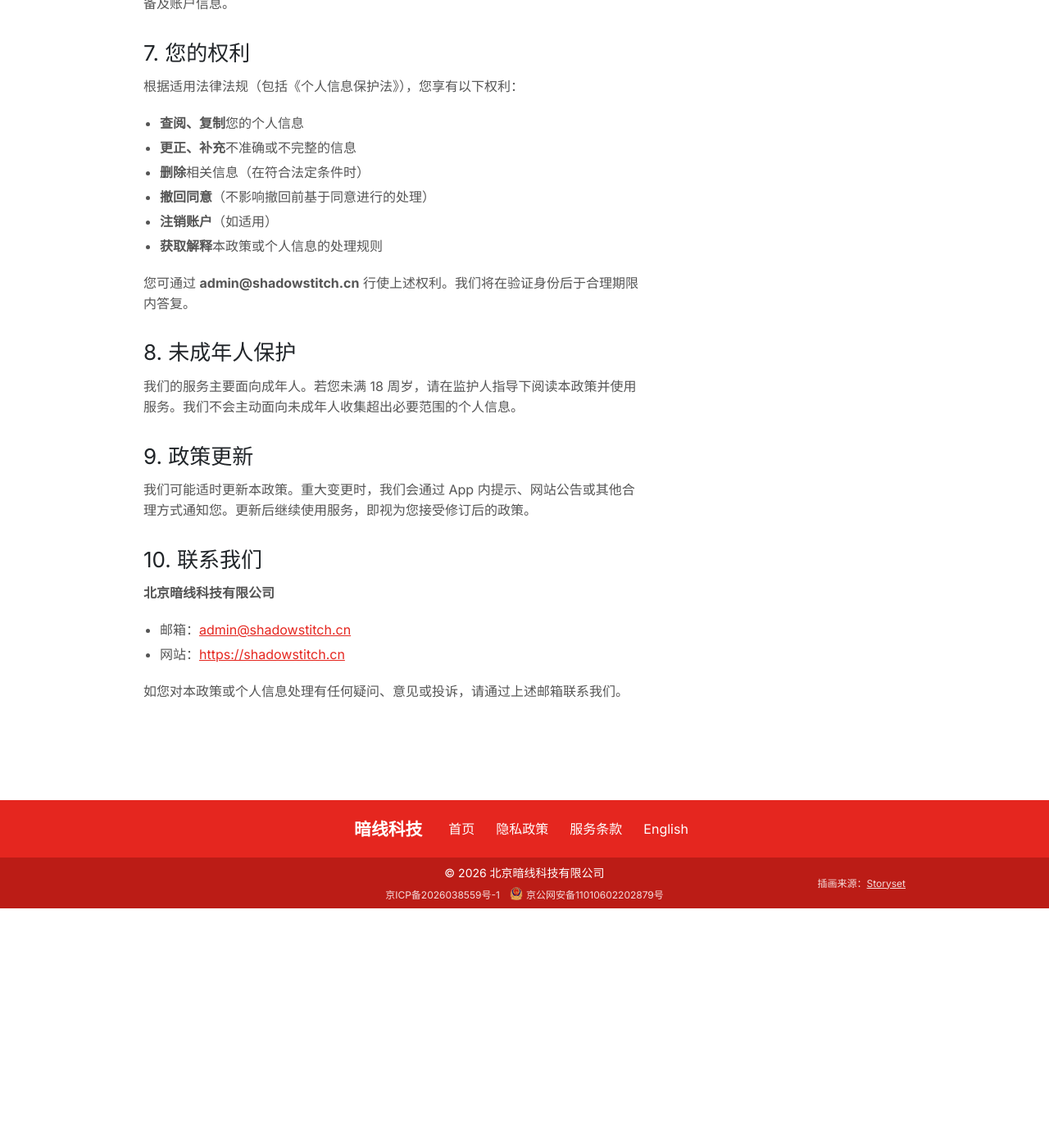
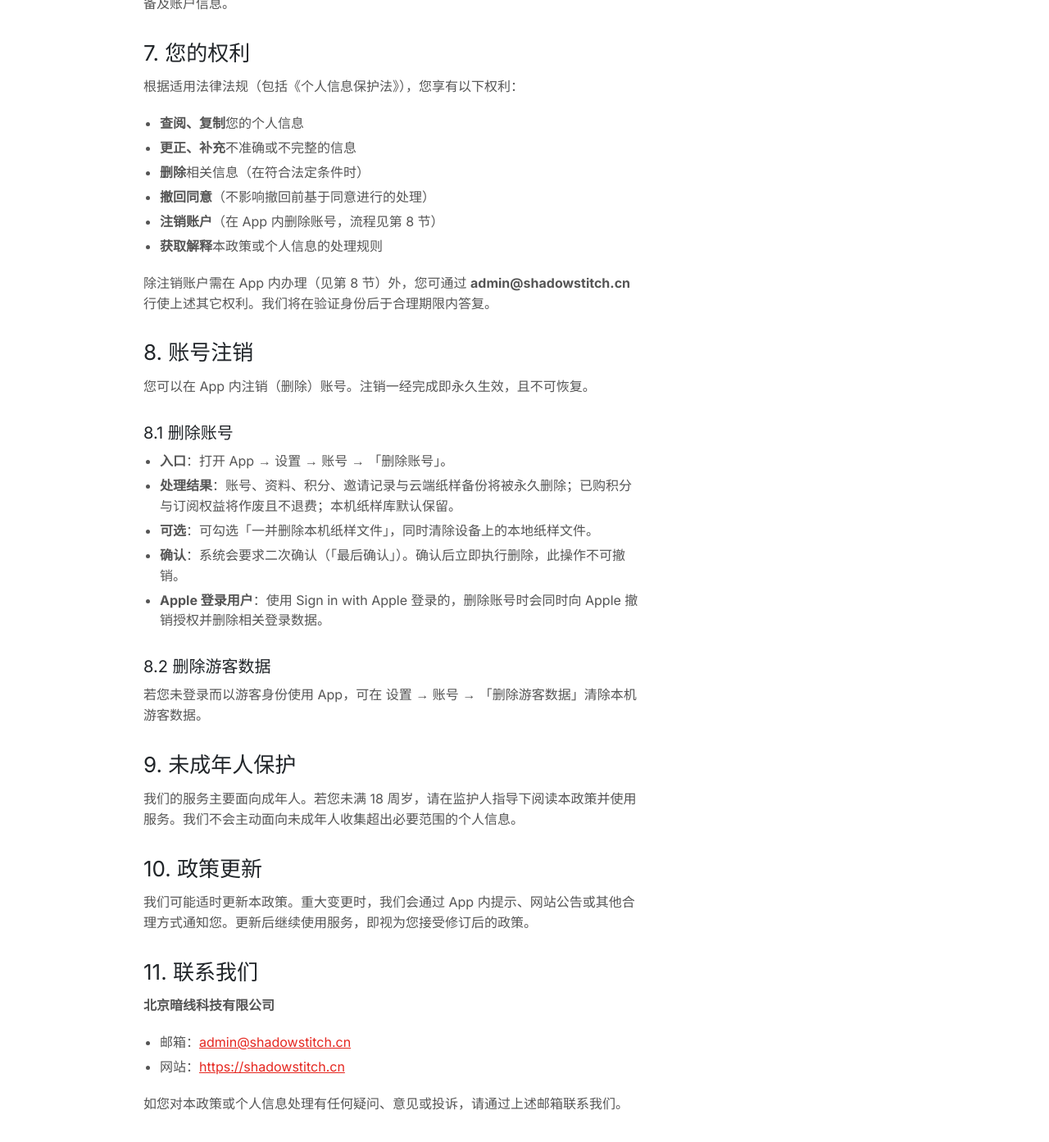
Before and after one commit to shadowstitchai/shadowstitchai.github.io, a Jekyll site: the page built from _pages/zh/coutto-privacypolicy.md, in a window 1280 px wide and 1400 px high, scrolled down 3020 px. Shown: the top 1393 px of the window at 82% size. Built offline with Jekyll 4.4.1, drawn with Linux system fonts in a browser that asks for light colours; before the commit the page ends 4128 px from its top, so only the background shows below that.

Commit message:
docs: add account deletion process to Coutto privacy policy

```diff
--- a/_pages/zh/coutto-privacypolicy.md
+++ b/_pages/zh/coutto-privacypolicy.md
@@ -98,20 +98,36 @@ description: Coutto 纽扣纸样隐私政策（北京暗线科技有限公司）
 - **更正、补充**不准确或不完整的信息
 - **删除**相关信息（在符合法定条件时）
 - **撤回同意**（不影响撤回前基于同意进行的处理）
-- **注销账户**（如适用）
+- **注销账户**（在 App 内删除账号，流程见第 8 节）
 - **获取解释**本政策或个人信息的处理规则
 
-您可通过 **admin@shadowstitch.cn** 行使上述权利。我们将在验证身份后于合理期限内答复。
+除注销账户需在 App 内办理（见第 8 节）外，您可通过 **admin@shadowstitch.cn** 行使上述其它权利。我们将在验证身份后于合理期限内答复。
 
-## 8. 未成年人保护
+## 8. 账号注销
+
+您可以在 App 内注销（删除）账号。注销一经完成即永久生效，且不可恢复。
+
+### 8.1 删除账号
+
+- **入口**：打开 App → 设置 → 账号 → 「删除账号」。
+- **处理结果**：账号、资料、积分、邀请记录与云端纸样备份将被永久删除；已购积分与订阅权益将作废且不退费；本机纸样库默认保留。
+- **可选**：可勾选「一并删除本机纸样文件」，同时清除设备上的本地纸样文件。
+- **确认**：系统会要求二次确认（「最后确认」）。确认后立即执行删除，此操作不可撤销。
+- **Apple 登录用户**：使用 Sign in with Apple 登录的，删除账号时会同时向 Apple 撤销授权并删除相关登录数据。
+
+### 8.2 删除游客数据
+
+若您未登录而以游客身份使用 App，可在 设置 → 账号 → 「删除游客数据」清除本机游客数据。
+
+## 9. 未成年人保护
 
 我们的服务主要面向成年人。若您未满 18 周岁，请在监护人指导下阅读本政策并使用服务。我们不会主动面向未成年人收集超出必要范围的个人信息。
 
-## 9. 政策更新
+## 10. 政策更新
 
 我们可能适时更新本政策。重大变更时，我们会通过 App 内提示、网站公告或其他合理方式通知您。更新后继续使用服务，即视为您接受修订后的政策。
 
-## 10. 联系我们
+## 11. 联系我们
 
 **北京暗线科技有限公司**
 
```
Also changed, not shown: _pages/en/coutto-privacypolicy.md (+21 -5 lines).
